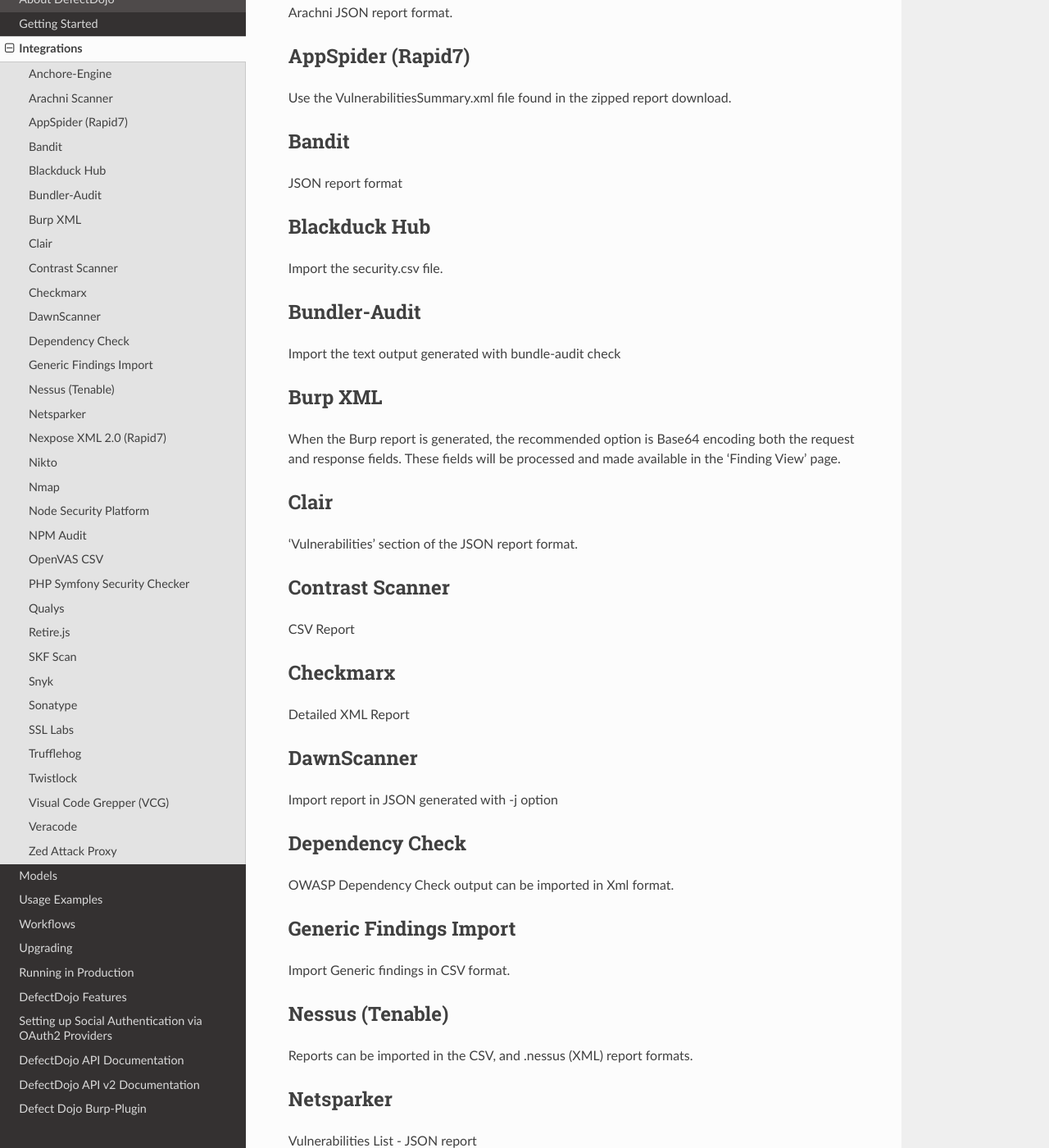
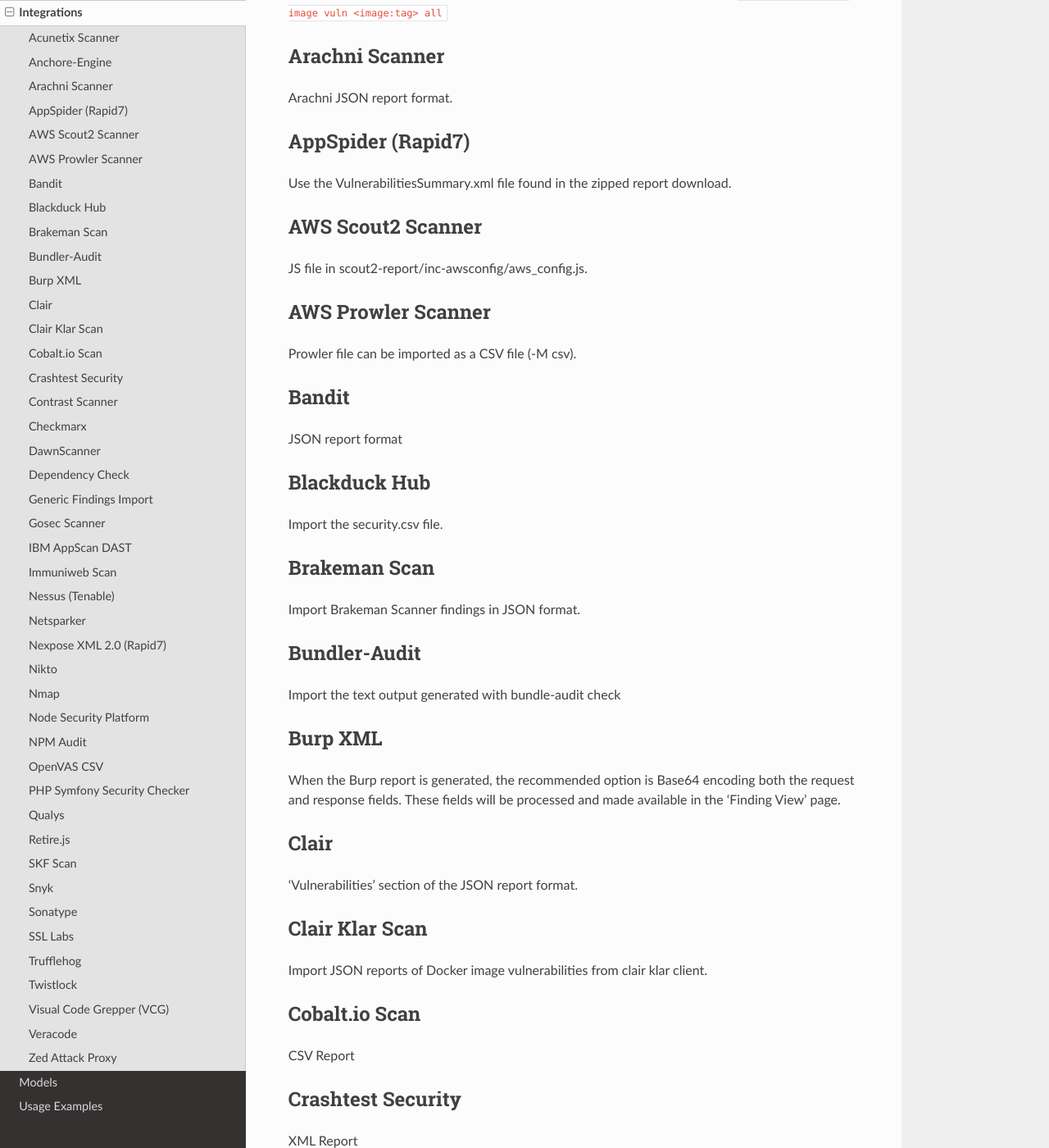
Before and after one commit to DefectDojo/Documentation, a Sphinx documentation site: the page built from docs/integrations.rst, in a window 1280 px wide and 1400 px high, scrolled down 390 px. Shown: the whole window at 82% size. Built offline with Sphinx 7.4.7 and the Read the Docs theme 2.0.0, drawn with Linux system fonts in a browser that asks for light colours; some of the changed text lies outside the part shown.

Commit message:
Add first set of test documentations

```diff
--- a/docs/integrations.rst
+++ b/docs/integrations.rst
@@ -2,6 +2,10 @@
 ============
 
 DefectDojo has the ability to import reports from other security tools.
+
+Acunetix Scanner
+-----------------
+XML format.
 
 Anchore-Engine
 ---------------
@@ -15,6 +19,14 @@
 ------------------
 Use the VulnerabilitiesSummary.xml file found in the zipped report download.
 
+AWS Scout2 Scanner
+-------------------
+JS file in scout2-report/inc-awsconfig/aws_config.js.
+
+AWS Prowler Scanner
+--------------------
+Prowler file can be imported as a CSV file (-M csv).
+
 Bandit
 ------
 JSON report format
@@ -22,6 +34,10 @@
 Blackduck Hub
 -------------
 Import the security.csv file.
+
+Brakeman Scan
+--------------
+Import Brakeman Scanner findings in JSON format.
 
 Bundler-Audit
 -------------
@@ -34,6 +50,19 @@
 Clair
 -----
 'Vulnerabilities' section of the JSON report format.
+
+Clair Klar Scan
+----------------
+Import JSON reports of Docker image vulnerabilities from clair klar client.
+
+Cobalt.io Scan
+---------------
+CSV Report
+
+Crashtest Security
+------------------
+XML Report
+
 
 Contrast Scanner
 ----------------
@@ -54,6 +83,18 @@
 Generic Findings Import
 -----------------------
 Import Generic findings in CSV format.
+
+Gosec Scanner
+--------------
+Import Gosec Scanner findings in JSON format.
+
+IBM AppScan DAST
+-----------------
+XML file from IBM App Scanner.
+
+Immuniweb Scan
+---------------
+XML Scan Result File from Imuniweb Scan.
 
 Nessus (Tenable)
 ----------------
```
